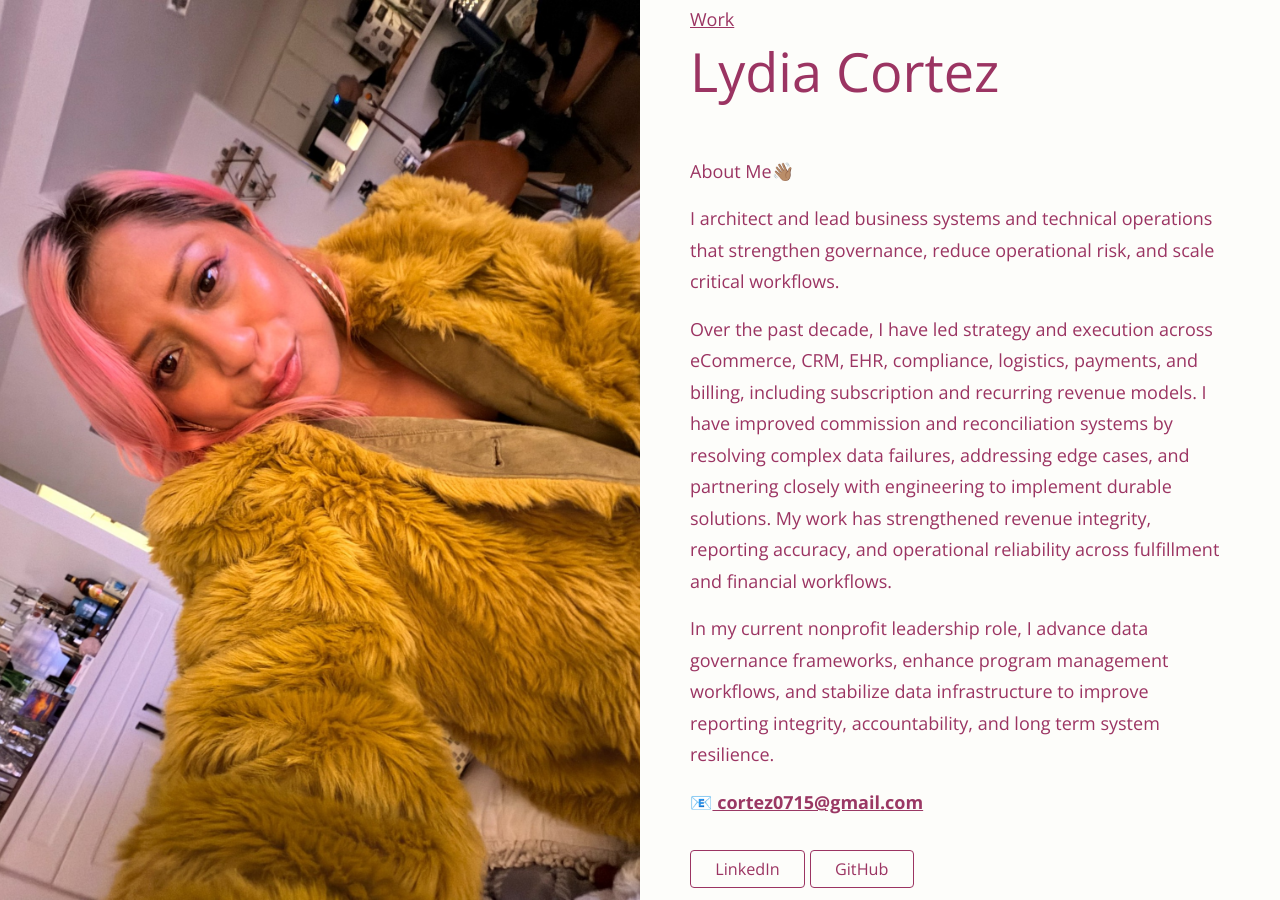
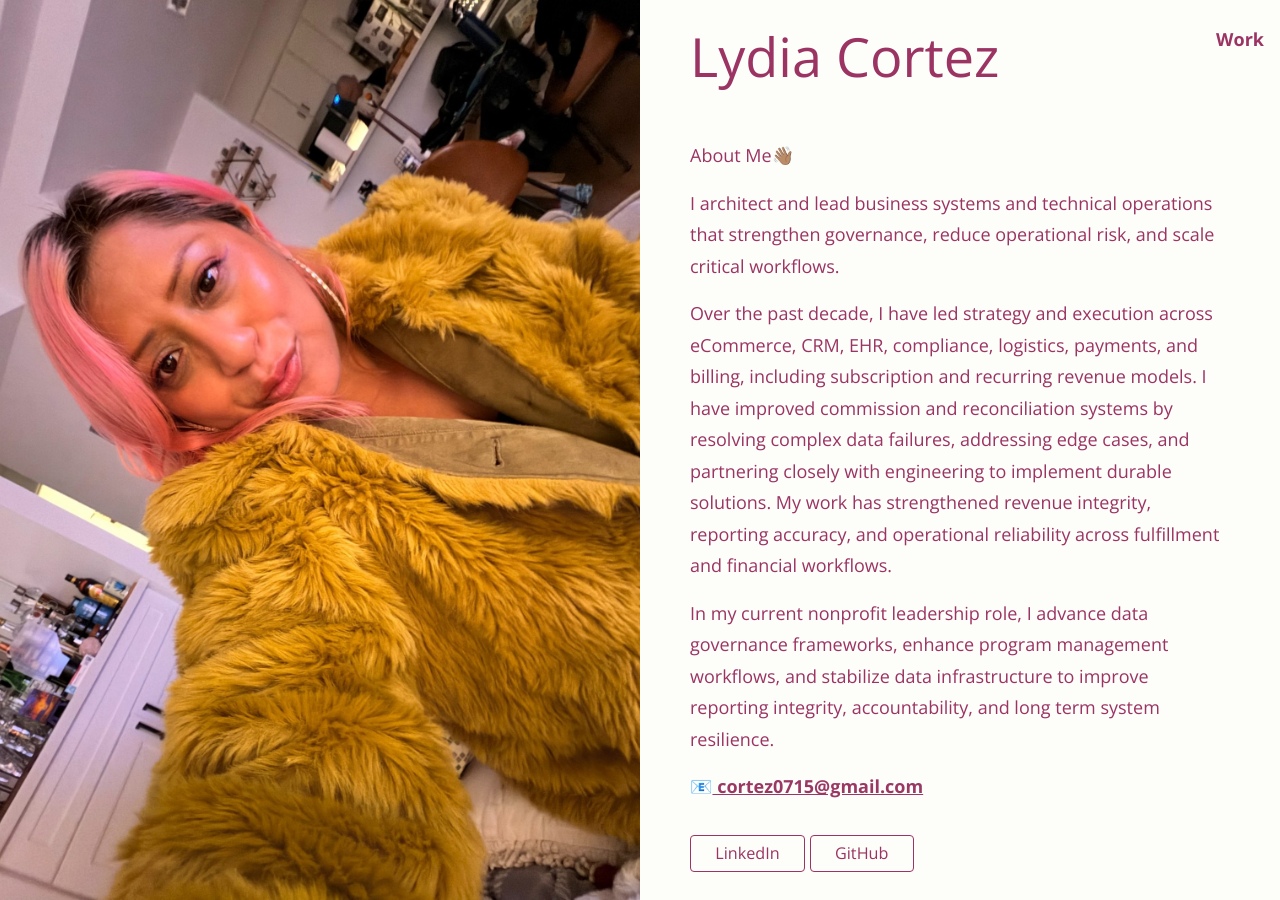
Before and after one commit to lylyco/lylyco.github.io, a Jekyll site: the page built from index.html, in a window 1280 px wide. Built offline with Jekyll 4.4.1, drawn with Linux system fonts in a browser that asks for light colours.

Commit message:
“editv5”

```diff
--- a/_layouts/half.html
+++ b/_layouts/half.html
@@ -1,18 +1,34 @@
 <!DOCTYPE html>
 <html class="no-js" lang="en">
-
   {% include head.html %}
 
   <body class="half">
     <main>
-    <div class="half--{{ site.half_side }} half__content">
-      <a class="nav-work" href="{{ '/work/' | relative_url }}">Work</a>
+      <div
+        class="half--{{ site.half_side }} half__content"
+        style="position: relative !important;"
+      >
+        <a
+          href="{{ '/work/' | relative_url }}"
+          class="nav-work"
+          style="
+            position: absolute !important;
+            top: 24px !important;
+            right: 16px !important;
+            left: auto !important;
+            font-weight: 900 !important;
+            text-decoration: none !important;
+            z-index: 99999 !important;
+          "
+        >
+          Work
+        </a>
 
         {{ content }}
         {% include social.html %}
       </div>
+
       <div class="half__image"></div>
     </main>
   </body>
-
 </html>
```
Lines whose indentation alone changed are shown as unchanged.
